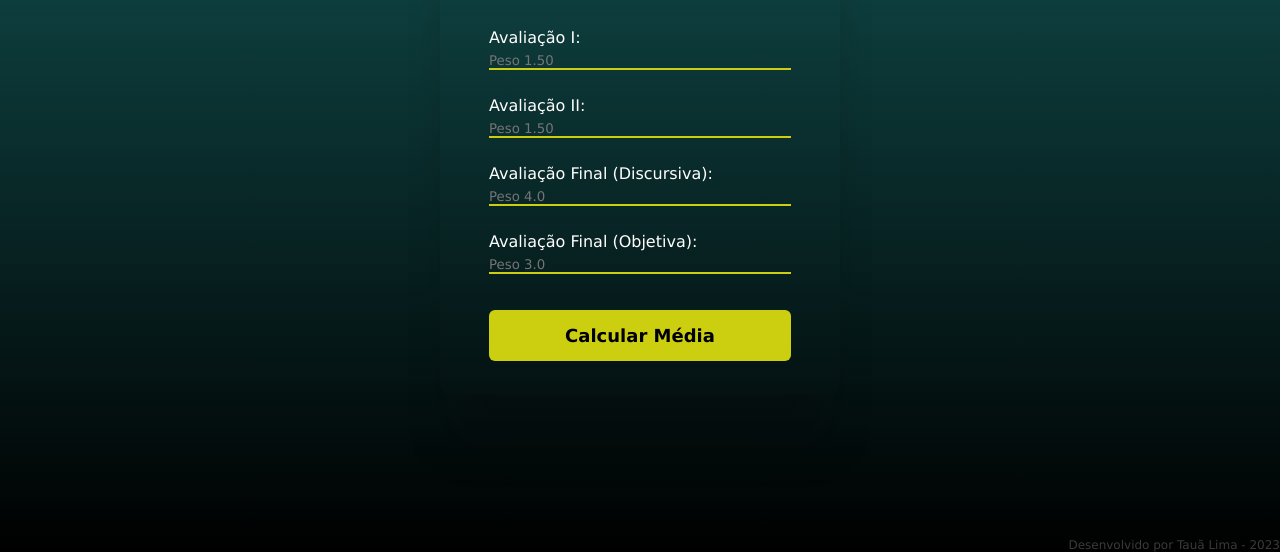
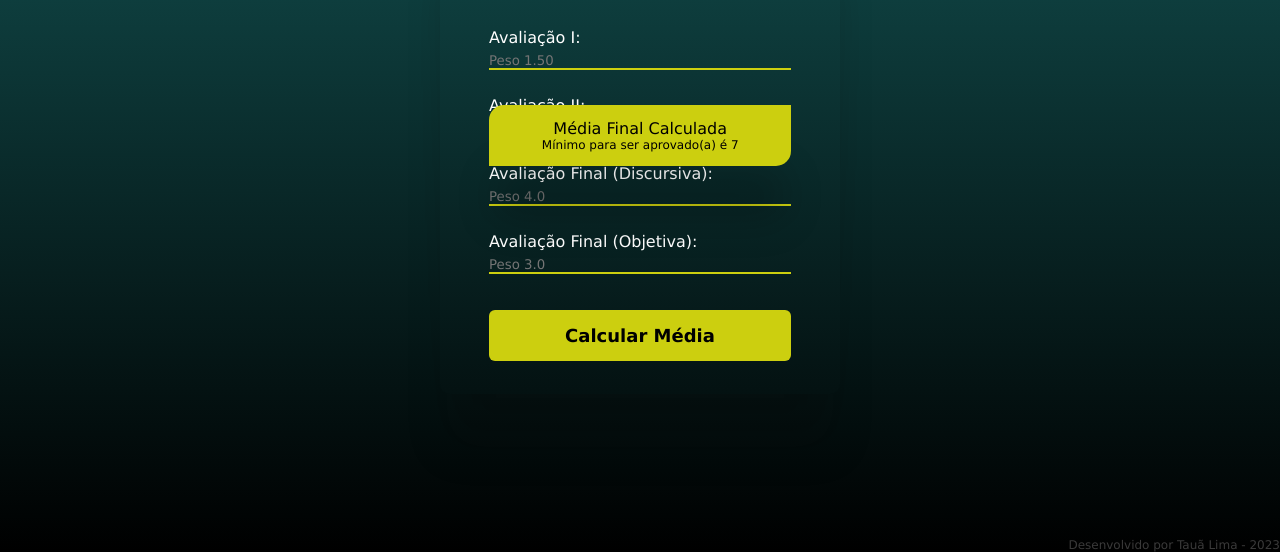
Before and after one commit to taua-lima-dev/uniasselvi-calculator, a plain HTML site: page index.html in a window 1280 px wide. Shown: the part 248-800 px from the top of the page. Drawn offline with Linux system fonts and the light colour scheme.

Commit message:
Update style.css

```diff
--- a/style.css
+++ b/style.css
@@ -6,6 +6,7 @@
 }
 
 body {
+  position: relative;
   height: 100vh;
   display: flex;
   align-items: center;
@@ -24,8 +25,8 @@ body {
   padding: 10px;
   border-top: 2px solid #0b3e3e;
   box-shadow: rgba(9, 9, 9, 0.2) 0px 60px 40px -7px;
-
-
+  position: absolute;
+  z-index: 0;
 }
 
 .container > .content {
@@ -103,8 +104,6 @@ form > button:hover{
   background-color: #a9ac08;
 }
 
-
-
 .resultado{
   display: flex;
   flex-direction: column;
@@ -116,7 +115,11 @@ form > button:hover{
   margin: 0 auto;
   box-shadow: rgba(0, 0, 0, 0.2) 0px 60px 40px -7px;
   border: 0px solid transparent;
-  border-radius: 10px;
+  border-top-left-radius: 15px;
+  border-bottom-right-radius: 15px;
+  position: absolute;
+  top: 40%;
+  right: 12.2%
 }
 
 .resultado span{
@@ -133,7 +136,7 @@ form > button:hover{
 }
 
 .oculto{
-  display: none;
+  /* display: none; */
 }
 
 .footer > p{
```
